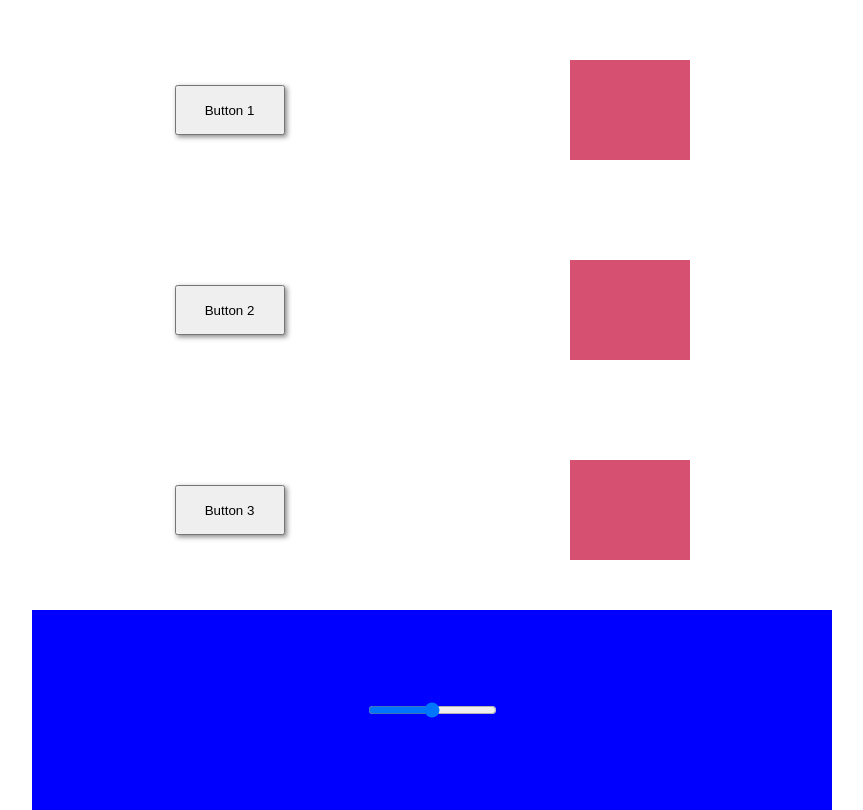
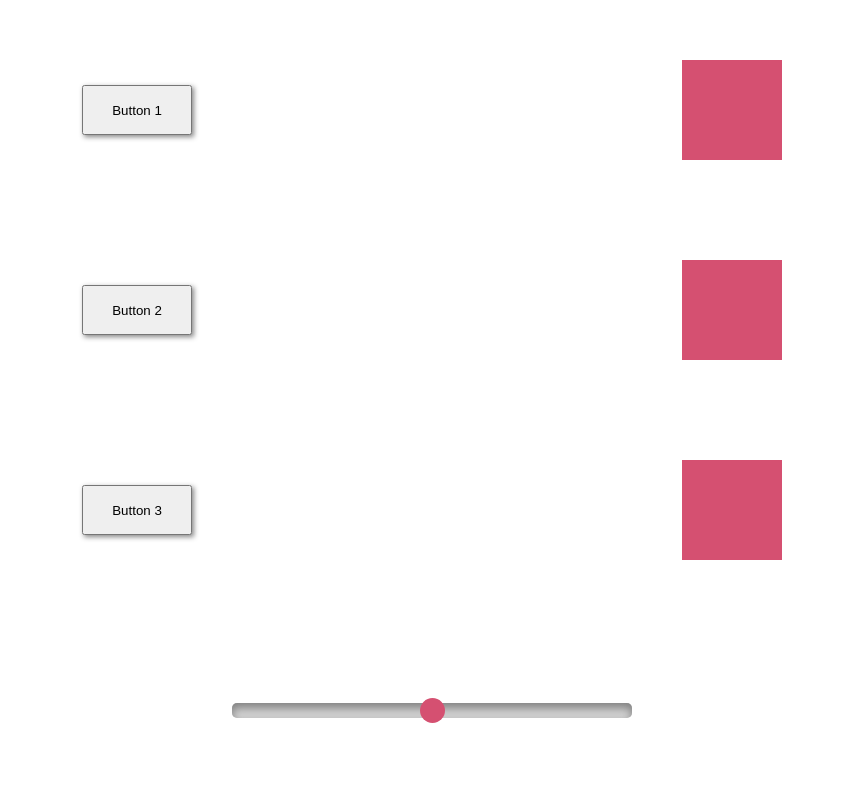
Before and after one commit to fabis254/729G26, a plain HTML site: page 729G26/assignment 3 /pink_boxes.html in a window 1280 px wide. Shown: the part 118-928 px from the top of the page, without its empty margins (104-967 px from the left). Drawn offline with nearby package versions, Linux system fonts and the light colour scheme.

Commit message:
asig3 del6 nästan klar!

```diff
--- a/729G26/assignment 3 /pink_boxes.html
+++ b/729G26/assignment 3 /pink_boxes.html
@@ -20,8 +20,8 @@
 			<button>Button 3</button>
 			<div class="box"></div>
 		</div>
-		<div class="row slider">
-			<input type="range" min="0" max="1" step="0.1" id="slider">
+		<div class="row">
+			<input class="slider" type="range" min="0" max="1" step="0.1" id="slider">
 		</div>
 	</div>
 
@@ -29,15 +29,15 @@
 		$(document).ready(function() {
 
 			$("button").click(function() {
+
 				$(".row").removeClass("selected");
-				$(".box").animate({"width": "100px", "height": "100px"});
 
 				$(this).parent().addClass("selected")
 				$("#slider").val($(this).next().css("opacity"))
 
 			})
 			$("#slider").on("change", function() {
-				$(".selected").children().last().css({"opacity": $(this).val()});
+				$(".selected").children().last().animate({"opacity": $(this).val()}, 50);
 			})
 
 		})
--- a/729G26/assignment 3 /pink_boxes_style.css
+++ b/729G26/assignment 3 /pink_boxes_style.css
@@ -1,49 +1,95 @@
 body, html {
 	width: 100%;
 	height: 100%;
+	/*background-color: gray;*/
 }
 
 .container {
+	position: relative;
+
 	width: 80%;
 	max-height: 80%;
 	max-width: 100%;
+
 	margin: auto;
 	margin-top: 10%;
 }
 
 .row {
 	display: flex;
+
 	height: 200px;
 	max-width: 800px;
-	align-items: center;
-	justify-content: space-around;
+
 	/*border: inset green 10px;*/
 }
 
 .box {
 	background-color: #D55071;
+	opacity: 1;
+	margin-right: 0;
+	flex: 0 0 auto;
+
+	margin: auto;
+	margin-right: 50px;
+
 	width: 100px;
 	height: 100px;
-	float:right;
-	padding-right: 20px;
-	opacity: 1;
+
+	transition: all 0.5s ease;
+
+	/*border: solid 10px black;*/
 }
 
 button {
 	height: 50px;
 	width: 110px;
+
+	margin: auto;
+	margin-left: 50px;
+
 	box-shadow: 2px 2px 5px #888888;
 }
 
 .selected > .box{
-	width: 120px;
-	height: 120px;
+	width: 150px;
+	height: 150px;
+
+	transition: all 0.5s ease;
 }
 
 .selected button {
-	border: solid blue 3px;
+	border: solid blue 10px;
+	transition: all 0.5s ease;
 }
 
+
 .slider {
-	background-color: blue;
+	margin: auto;
+    -webkit-appearance: none;
+    width: 50%;
+    height: 15px;
+
+    border-radius: 5px;
+    background: #d3d3d3;
+    outline: none;
+    opacity: 1;
+
+    -webkit-transition: .2s;
+    transition: opacity .2s;
+
+    box-shadow: 0px 5px 10px 0px gray inset;
 }
+
+.slider::-webkit-slider-thumb {
+    -webkit-appearance: none;
+    appearance: none;
+
+    width: 25px;
+    height: 25px;
+
+    border-radius: 50%;
+    background: #D55071;
+
+    cursor: pointer;
+}
```
Also changed, not shown: 729G26/assignment 3 /selection_advanced.html (+1 -1 lines).
